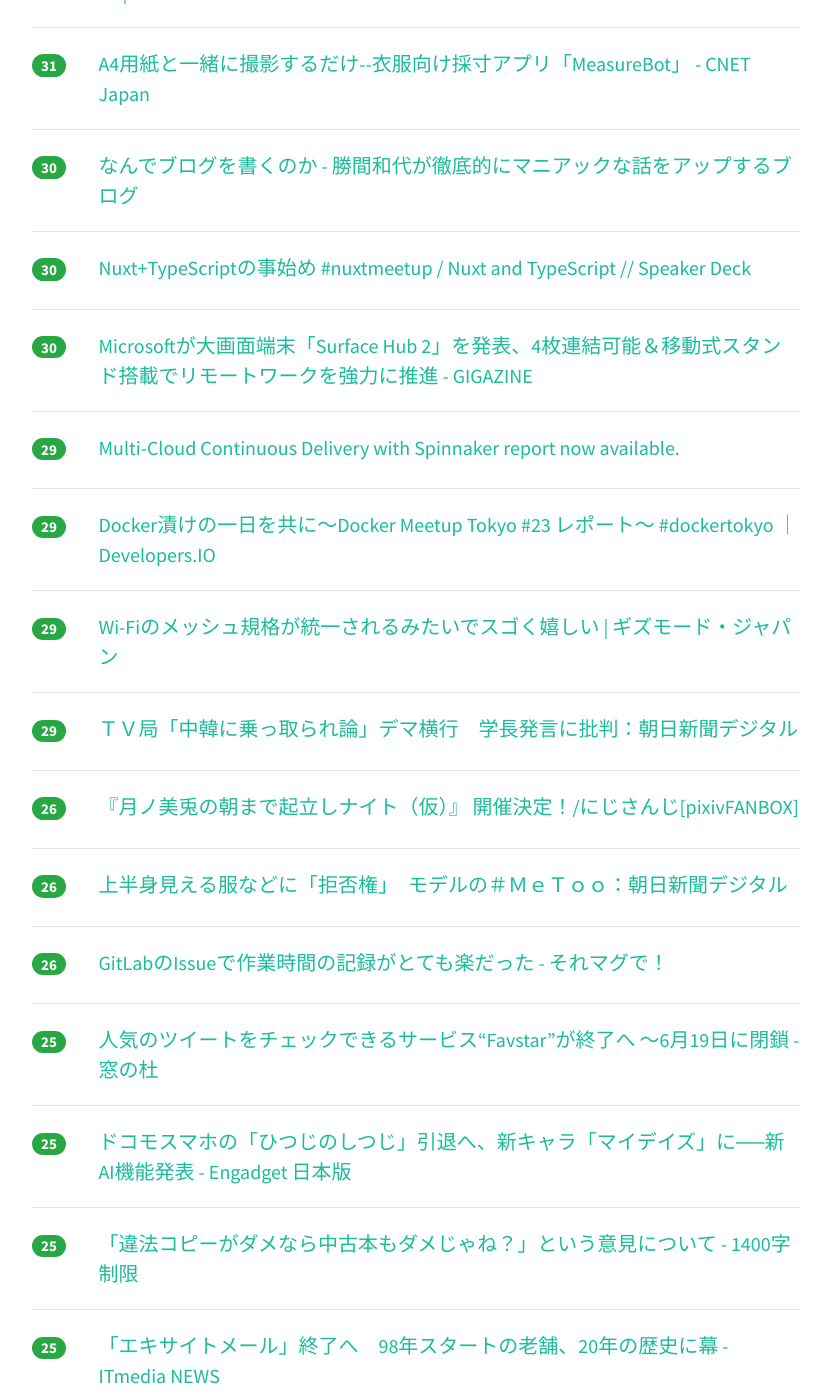
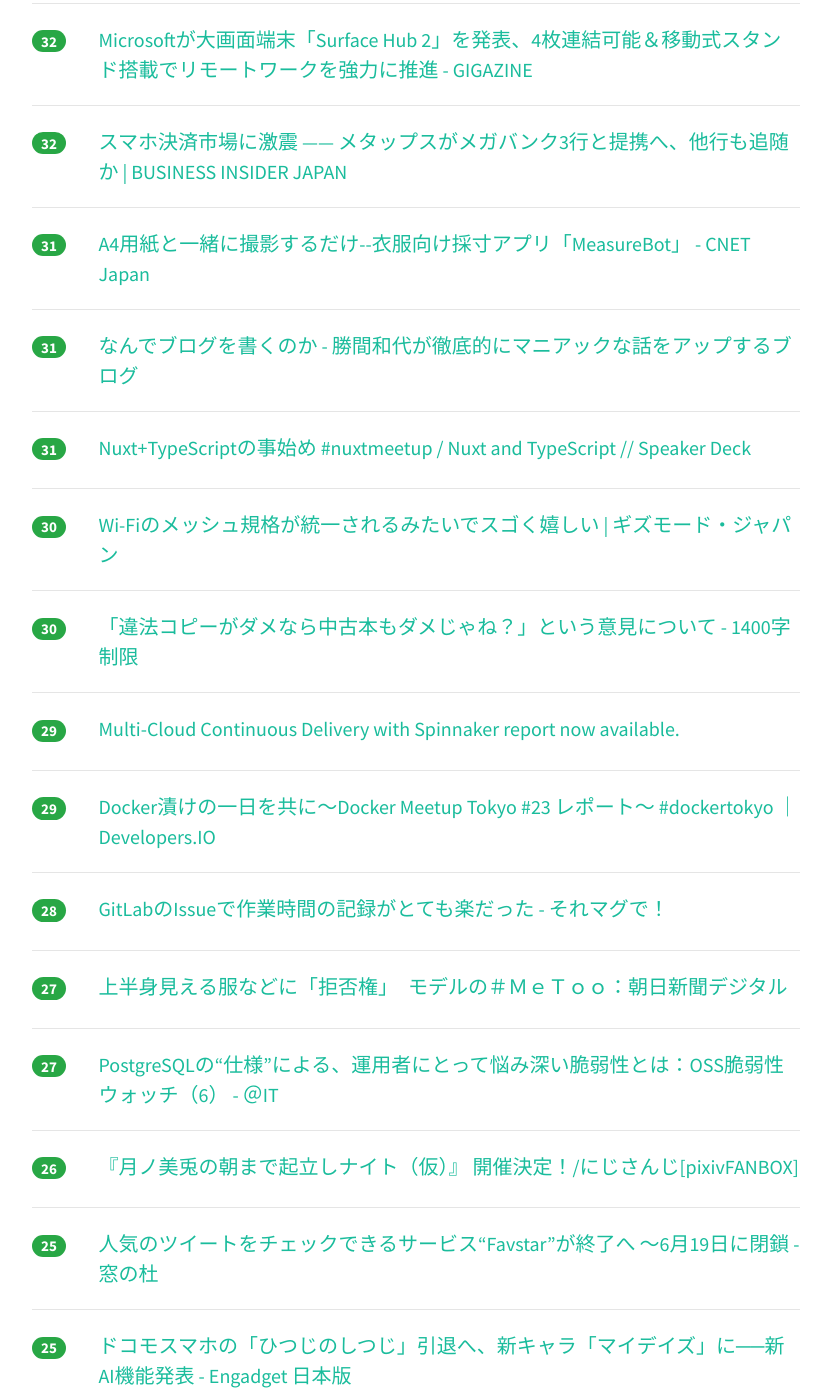
Before and after one commit to yatta47/hatena-matome-site, a Jekyll site: the page built from _posts/2018-05-16-hatena.md, in a window 1280 px wide and 1400 px high, scrolled down 3931 px. Shown: the whole window, without its empty margins (224-1055 px from the left). Built offline with Jekyll 4.4.1, drawn with Linux system fonts in a browser that asks for light colours; nearby versions of some CDN libraries; some of the changed text lies outside the part shown.

Commit message:
Updated 2018-05-16

```diff
--- a/_posts/2018-05-16-hatena.md
+++ b/_posts/2018-05-16-hatena.md
@@ -1,48 +1,53 @@
 ---
 layout: post
 title:  "2018-05-16 はてぶIT"
-date:   2018-05-16 22:02:00
+date:   2018-05-16 23:01:38
 tags: [it-hotentry]
 ---
-69 件のデータあり
+71 件のデータあり
 
 <hr><div class="row">
-<div class="col-1"><span class="badge badge-pill badge-success h2">800</span></div>
+<div class="col-1"><span class="badge badge-pill badge-success h2">850</span></div>
 <div class="col-11"><a href='https://r25.jp/article/545051307150263563' target='_blank'>限界まで使え。“世界の前澤”が語る「お金を増やす方法」はシンプルだった｜新R25 - 世の中がわかるジブンもいい。</a></div>
 </div>
 <hr>
 <div class="row">
-<div class="col-1"><span class="badge badge-pill badge-success h2">686</span></div>
+<div class="col-1"><span class="badge badge-pill badge-success h2">751</span></div>
 <div class="col-11"><a href='http://tkybpp.hatenablog.com/entry/2018/05/16/073000' target='_blank'>【翻訳】「シリコンバレーから生まれた最高の文書」と絶賛されたNetflixのカルチャーガイド全文 - BppLOG</a></div>
 </div>
 <hr>
 <div class="row">
-<div class="col-1"><span class="badge badge-pill badge-success h2">320</span></div>
+<div class="col-1"><span class="badge badge-pill badge-success h2">326</span></div>
 <div class="col-11"><a href='https://qiita.com/KSRG_Miyabi/items/2a3b5bdca464ec1154d7' target='_blank'>キズナアイとねこますの声を入れ替える機械学習をした - Qiita</a></div>
 </div>
 <hr>
 <div class="row">
-<div class="col-1"><span class="badge badge-pill badge-success h2">302</span></div>
+<div class="col-1"><span class="badge badge-pill badge-success h2">304</span></div>
 <div class="col-11"><a href='https://anond.hatelabo.jp/20180515224704' target='_blank'>中古本って、作者にお金は入らないよね？　 無断アップロードも、作者にお..</a></div>
 </div>
 <hr>
 <div class="row">
-<div class="col-1"><span class="badge badge-pill badge-success h2">258</span></div>
+<div class="col-1"><span class="badge badge-pill badge-success h2">294</span></div>
 <div class="col-11"><a href='http://www.itmedia.co.jp/news/articles/1805/16/news026.html' target='_blank'>「ねえグーグル、アレクサって知ってる？」　2歳児、「Google Home」「Amazon Echo」と仲良しになる - ITmedia NEWS</a></div>
 </div>
 <hr>
 <div class="row">
-<div class="col-1"><span class="badge badge-pill badge-success h2">171</span></div>
+<div class="col-1"><span class="badge badge-pill badge-success h2">184</span></div>
 <div class="col-11"><a href='https://anond.hatelabo.jp/20180516094319' target='_blank'>AIが人間を殺処分するべきとか言い出したらどうするんだろうなほんと</a></div>
 </div>
 <hr>
 <div class="row">
-<div class="col-1"><span class="badge badge-pill badge-success h2">161</span></div>
+<div class="col-1"><span class="badge badge-pill badge-success h2">172</span></div>
 <div class="col-11"><a href='http://gendai.ismedia.jp/articles/-/55668' target='_blank'>麻生大臣が致命的な「問題発言」を繰り返す理由が分かった（原田 隆之） | 現代ビジネス | 講談社（1/4）</a></div>
 </div>
 <hr>
 <div class="row">
-<div class="col-1"><span class="badge badge-pill badge-success h2">115</span></div>
+<div class="col-1"><span class="badge badge-pill badge-success h2">118</span></div>
+<div class="col-11"><a href='http://delete-all.hatenablog.com/entry/2018/05/16/124844' target='_blank'>Hagex氏と株式会社はてなへ殴り込みにきました。 - Everything you've ever Dreamed</a></div>
+</div>
+<hr>
+<div class="row">
+<div class="col-1"><span class="badge badge-pill badge-success h2">117</span></div>
 <div class="col-11"><a href='https://speakerdeck.com/chie8842/ji-jie-xue-xi-depuroiwozhi-erukontenaji-shu' target='_blank'>機械学習デプロイを支えるコンテナ技術 // Speaker Deck</a></div>
 </div>
 <hr>
@@ -52,12 +57,7 @@ tags: [it-hotentry]
 </div>
 <hr>
 <div class="row">
-<div class="col-1"><span class="badge badge-pill badge-success h2">102</span></div>
-<div class="col-11"><a href='http://delete-all.hatenablog.com/entry/2018/05/16/124844' target='_blank'>Hagex氏と株式会社はてなへ殴り込みにきました。 - Everything you've ever Dreamed</a></div>
-</div>
-<hr>
-<div class="row">
-<div class="col-1"><span class="badge badge-pill badge-success h2">101</span></div>
+<div class="col-1"><span class="badge badge-pill badge-success h2">107</span></div>
 <div class="col-11"><a href='http://tech.nikkeibp.co.jp/atcl/nxt/column/18/00001/00469/?P=3' target='_blank'>カドカワ川上量生社長が語る、サイトブロッキングの必要性（3ページ目） | 日経 xTECH（クロステック）</a></div>
 </div>
 <hr>
@@ -77,12 +77,17 @@ tags: [it-hotentry]
 </div>
 <hr>
 <div class="row">
+<div class="col-1"><span class="badge badge-pill badge-success h2">61</span></div>
+<div class="col-11"><a href='http://news.nicovideo.jp/watch/nw3519966' target='_blank'>漫画村等に実施されたブロッキングの“脆弱性”にプログラマー小飼弾氏が解説「まともなサイトもブロックの対象に」 | ニコニコニュース</a></div>
+</div>
+<hr>
+<div class="row">
 <div class="col-1"><span class="badge badge-pill badge-success h2">53</span></div>
 <div class="col-11"><a href='https://tjo.hatenablog.com/entry/2018/05/15/193000' target='_blank'>「データを集める前にデータ分析責任者（データサイエンティスト）を雇うべき」理由とは - 六本木で働くデータサイエンティストのブログ</a></div>
 </div>
 <hr>
 <div class="row">
-<div class="col-1"><span class="badge badge-pill badge-success h2">51</span></div>
+<div class="col-1"><span class="badge badge-pill badge-success h2">52</span></div>
 <div class="col-11"><a href='http://teineini.net/20180515-evernote-tukaikata/' target='_blank'>Evernote歴8年の私のイマの使い方</a></div>
 </div>
 <hr>
@@ -102,18 +107,23 @@ tags: [it-hotentry]
 </div>
 <hr>
 <div class="row">
-<div class="col-1"><span class="badge badge-pill badge-success h2">45</span></div>
+<div class="col-1"><span class="badge badge-pill badge-success h2">46</span></div>
 <div class="col-11"><a href='https://www.j-cast.com/2018/05/15328701.html?p=all' target='_blank'>全文表示 | 乗客名が「ガイコクジン様」　日本交通系配車アプリ「不適切な表現」で謝罪 : J-CASTニュース</a></div>
-</div>
-<hr>
-<div class="row">
-<div class="col-1"><span class="badge badge-pill badge-success h2">45</span></div>
-<div class="col-11"><a href='http://news.nicovideo.jp/watch/nw3519966' target='_blank'>漫画村等に実施されたブロッキングの“脆弱性”にプログラマー小飼弾氏が解説「まともなサイトもブロックの対象に」 | ニコニコニュース</a></div>
 </div>
 <hr>
 <div class="row">
 <div class="col-1"><span class="badge badge-pill badge-success h2">41</span></div>
 <div class="col-11"><a href='https://note.mu/lotus/n/nc3996da39773' target='_blank'>約4万RTされた「サクッと飲食店を決るアプリ」を作ろうと思った理由｜ren@プロダクトメイカー｜note</a></div>
+</div>
+<hr>
+<div class="row">
+<div class="col-1"><span class="badge badge-pill badge-success h2">41</span></div>
+<div class="col-11"><a href='https://togetter.com/li/1227666' target='_blank'>ボタン電池の廃棄方法とその矛盾 - Togetter</a></div>
+</div>
+<hr>
+<div class="row">
+<div class="col-1"><span class="badge badge-pill badge-success h2">41</span></div>
+<div class="col-11"><a href='http://www.atmarkit.co.jp/ait/articles/1805/16/news016.html' target='_blank'>「スマートスピーカー」の中にある「人工知能」は何をしているのか、作り方から理解する：ものになるモノ、ならないモノ（77） - ＠IT</a></div>
 </div>
 <hr>
 <div class="row">
@@ -123,21 +133,16 @@ tags: [it-hotentry]
 <hr>
 <div class="row">
 <div class="col-1"><span class="badge badge-pill badge-success h2">40</span></div>
-<div class="col-11"><a href='http://www.atmarkit.co.jp/ait/articles/1805/16/news016.html' target='_blank'>「スマートスピーカー」の中にある「人工知能」は何をしているのか、作り方から理解する：ものになるモノ、ならないモノ（77） - ＠IT</a></div>
+<div class="col-11"><a href='https://www.publickey1.jp/blog/18/fusefuse_openux.html' target='_blank'>モバイルネイティブアプリ開発ツールのFUSE、製品全体を「Fuse Open」としてオープンソースで公開。UXをマークアップで迅速に開発可能 － Publickey</a></div>
 </div>
 <hr>
 <div class="row">
 <div class="col-1"><span class="badge badge-pill badge-success h2">39</span></div>
-<div class="col-11"><a href='https://www.publickey1.jp/blog/18/fusefuse_openux.html' target='_blank'>モバイルネイティブアプリ開発ツールのFUSE、製品全体を「Fuse Open」としてオープンソースで公開。UXをマークアップで迅速に開発可能 － Publickey</a></div>
+<div class="col-11"><a href='https://www.asahi.com/articles/ASL5B6R5SL5BTIPE041.html' target='_blank'>ＴＶ局「中韓に乗っ取られ論」デマ横行　学長発言に批判：朝日新聞デジタル</a></div>
 </div>
 <hr>
 <div class="row">
 <div class="col-1"><span class="badge badge-pill badge-success h2">38</span></div>
-<div class="col-11"><a href='https://togetter.com/li/1227666' target='_blank'>ボタン電池の廃棄方法とその矛盾 - Togetter</a></div>
-</div>
-<hr>
-<div class="row">
-<div class="col-1"><span class="badge badge-pill badge-success h2">37</span></div>
 <div class="col-11"><a href='https://coliss.com/articles/freebies/free-font-corpmaru.html' target='_blank'>ロゴ丸フォントがかわいい！ロゴにも本文にもぴったり、少し丸めの日本語フリーフォント -コーポレート・ロゴ丸 | コリス</a></div>
 </div>
 <hr>
@@ -193,6 +198,11 @@ tags: [it-hotentry]
 <hr>
 <div class="row">
 <div class="col-1"><span class="badge badge-pill badge-success h2">32</span></div>
+<div class="col-11"><a href='https://gigazine.net/news/20180516-surface-hub-2/' target='_blank'>Microsoftが大画面端末「Surface Hub 2」を発表、4枚連結可能＆移動式スタンド搭載でリモートワークを強力に推進 - GIGAZINE</a></div>
+</div>
+<hr>
+<div class="row">
+<div class="col-1"><span class="badge badge-pill badge-success h2">32</span></div>
 <div class="col-11"><a href='https://www.businessinsider.jp/post-167429' target='_blank'>スマホ決済市場に激震 —— メタップスがメガバンク3行と提携へ、他行も追随か | BUSINESS INSIDER JAPAN</a></div>
 </div>
 <hr>
@@ -202,18 +212,23 @@ tags: [it-hotentry]
 </div>
 <hr>
 <div class="row">
-<div class="col-1"><span class="badge badge-pill badge-success h2">30</span></div>
+<div class="col-1"><span class="badge badge-pill badge-success h2">31</span></div>
 <div class="col-11"><a href='http://katsumakazuyo.hatenablog.com/entry/2018/05/15/223706' target='_blank'>なんでブログを書くのか - 勝間和代が徹底的にマニアックな話をアップするブログ</a></div>
 </div>
 <hr>
 <div class="row">
-<div class="col-1"><span class="badge badge-pill badge-success h2">30</span></div>
+<div class="col-1"><span class="badge badge-pill badge-success h2">31</span></div>
 <div class="col-11"><a href='https://speakerdeck.com/sue71/nuxt-and-typescript' target='_blank'>Nuxt+TypeScriptの事始め #nuxtmeetup / Nuxt and TypeScript // Speaker Deck</a></div>
 </div>
 <hr>
 <div class="row">
 <div class="col-1"><span class="badge badge-pill badge-success h2">30</span></div>
-<div class="col-11"><a href='https://gigazine.net/news/20180516-surface-hub-2/' target='_blank'>Microsoftが大画面端末「Surface Hub 2」を発表、4枚連結可能＆移動式スタンド搭載でリモートワークを強力に推進 - GIGAZINE</a></div>
+<div class="col-11"><a href='https://www.gizmodo.jp/2018/05/wifi-easymesh.html' target='_blank'>Wi-Fiのメッシュ規格が統一されるみたいでスゴく嬉しい | ギズモード・ジャパン</a></div>
+</div>
+<hr>
+<div class="row">
+<div class="col-1"><span class="badge badge-pill badge-success h2">30</span></div>
+<div class="col-11"><a href='http://yubais.hatenablog.com/entry/2018/05/16/171418' target='_blank'>「違法コピーがダメなら中古本もダメじゃね？」という意見について - 1400字制限</a></div>
 </div>
 <hr>
 <div class="row">
@@ -227,28 +242,23 @@ tags: [it-hotentry]
 </div>
 <hr>
 <div class="row">
-<div class="col-1"><span class="badge badge-pill badge-success h2">29</span></div>
-<div class="col-11"><a href='https://www.gizmodo.jp/2018/05/wifi-easymesh.html' target='_blank'>Wi-Fiのメッシュ規格が統一されるみたいでスゴく嬉しい | ギズモード・ジャパン</a></div>
+<div class="col-1"><span class="badge badge-pill badge-success h2">28</span></div>
+<div class="col-11"><a href='http://takuya-1st.hatenablog.jp/entry/2018/05/16/010110' target='_blank'>GitLabのIssueで作業時間の記録がとても楽だった - それマグで！</a></div>
 </div>
 <hr>
 <div class="row">
-<div class="col-1"><span class="badge badge-pill badge-success h2">29</span></div>
-<div class="col-11"><a href='https://www.asahi.com/articles/ASL5B6R5SL5BTIPE041.html' target='_blank'>ＴＶ局「中韓に乗っ取られ論」デマ横行　学長発言に批判：朝日新聞デジタル</a></div>
+<div class="col-1"><span class="badge badge-pill badge-success h2">27</span></div>
+<div class="col-11"><a href='https://www.asahi.com/articles/ASL4V4WBRL4VUCVL01N.html' target='_blank'>上半身見える服などに「拒否権」　モデルの＃ＭｅＴｏｏ：朝日新聞デジタル</a></div>
+</div>
+<hr>
+<div class="row">
+<div class="col-1"><span class="badge badge-pill badge-success h2">27</span></div>
+<div class="col-11"><a href='http://www.atmarkit.co.jp/ait/articles/1805/16/news010.html' target='_blank'>PostgreSQLの“仕様”による、運用者にとって悩み深い脆弱性とは：OSS脆弱性ウォッチ（6） - ＠IT</a></div>
 </div>
 <hr>
 <div class="row">
 <div class="col-1"><span class="badge badge-pill badge-success h2">26</span></div>
 <div class="col-11"><a href='https://www.pixiv.net/fanbox/creator/24113985/post/45773' target='_blank'>『月ノ美兎の朝まで起立しナイト（仮）』 開催決定！/にじさんじ[pixivFANBOX]</a></div>
-</div>
-<hr>
-<div class="row">
-<div class="col-1"><span class="badge badge-pill badge-success h2">26</span></div>
-<div class="col-11"><a href='https://www.asahi.com/articles/ASL4V4WBRL4VUCVL01N.html' target='_blank'>上半身見える服などに「拒否権」　モデルの＃ＭｅＴｏｏ：朝日新聞デジタル</a></div>
-</div>
-<hr>
-<div class="row">
-<div class="col-1"><span class="badge badge-pill badge-success h2">26</span></div>
-<div class="col-11"><a href='http://takuya-1st.hatenablog.jp/entry/2018/05/16/010110' target='_blank'>GitLabのIssueで作業時間の記録がとても楽だった - それマグで！</a></div>
 </div>
 <hr>
 <div class="row">
@@ -263,12 +273,12 @@ tags: [it-hotentry]
 <hr>
 <div class="row">
 <div class="col-1"><span class="badge badge-pill badge-success h2">25</span></div>
-<div class="col-11"><a href='http://yubais.hatenablog.com/entry/2018/05/16/171418' target='_blank'>「違法コピーがダメなら中古本もダメじゃね？」という意見について - 1400字制限</a></div>
+<div class="col-11"><a href='http://www.itmedia.co.jp/news/articles/1805/16/news102.html' target='_blank'>「エキサイトメール」終了へ　98年スタートの老舗、20年の歴史に幕 - ITmedia NEWS</a></div>
 </div>
 <hr>
 <div class="row">
 <div class="col-1"><span class="badge badge-pill badge-success h2">25</span></div>
-<div class="col-11"><a href='http://www.itmedia.co.jp/news/articles/1805/16/news102.html' target='_blank'>「エキサイトメール」終了へ　98年スタートの老舗、20年の歴史に幕 - ITmedia NEWS</a></div>
+<div class="col-11"><a href='http://www.itmedia.co.jp/news/articles/1805/16/news096.html' target='_blank'>“5Gの5倍”　100Gbpsの無線伝送、NTTが「OAM多重」で実現 - ITmedia NEWS</a></div>
 </div>
 <hr>
 <div class="row">
@@ -297,13 +307,13 @@ tags: [it-hotentry]
 </div>
 <hr>
 <div class="row">
-<div class="col-1"><span class="badge badge-pill badge-success h2">20</span></div>
-<div class="col-11"><a href='http://www.itmedia.co.jp/news/articles/1805/15/news102.html' target='_blank'>「長い間のご愛顧、ありがとうございました」　カシオ、デジカメ生産終了告知ページをオープン - ITmedia NEWS</a></div>
+<div class="col-1"><span class="badge badge-pill badge-success h2">21</span></div>
+<div class="col-11"><a href='http://xn--ch-0j3c365i5smxx6a.com/column.php?archive_id=40' target='_blank'>新卒派遣は負け組なのか？ 正社員になれない厳しい現実。｜-派遣会社チェキ-</a></div>
 </div>
 <hr>
 <div class="row">
 <div class="col-1"><span class="badge badge-pill badge-success h2">20</span></div>
-<div class="col-11"><a href='http://www.itmedia.co.jp/news/articles/1805/16/news096.html' target='_blank'>“5Gの5倍”　100Gbpsの無線伝送、NTTが「OAM多重」で実現 - ITmedia NEWS</a></div>
+<div class="col-11"><a href='http://www.itmedia.co.jp/news/articles/1805/15/news102.html' target='_blank'>「長い間のご愛顧、ありがとうございました」　カシオ、デジカメ生産終了告知ページをオープン - ITmedia NEWS</a></div>
 </div>
 <hr>
 <div class="row">
@@ -322,11 +332,6 @@ tags: [it-hotentry]
 </div>
 <hr>
 <div class="row">
-<div class="col-1"><span class="badge badge-pill badge-success h2">18</span></div>
-<div class="col-11"><a href='http://xn--ch-0j3c365i5smxx6a.com/column.php?archive_id=40' target='_blank'>新卒派遣は負け組なのか？ 正社員になれない厳しい現実。｜-派遣会社チェキ-</a></div>
-</div>
-<hr>
-<div class="row">
 <div class="col-1"><span class="badge badge-pill badge-success h2">17</span></div>
 <div class="col-11"><a href='https://togetter.com/li/1227917' target='_blank'>まなざし村というワードはもう使うべきではないという方とのやりとり。 - Togetter</a></div>
 </div>
@@ -342,8 +347,13 @@ tags: [it-hotentry]
 </div>
 <hr>
 <div class="row">
-<div class="col-1"><span class="badge badge-pill badge-success h2">13</span></div>
+<div class="col-1"><span class="badge badge-pill badge-success h2">15</span></div>
 <div class="col-11"><a href='http://konifar-zatsu.hatenadiary.jp/entry/2018/05/16/155727' target='_blank'>SlicesのCodelabが激アツだった - Konifar's ZATSU</a></div>
+</div>
+<hr>
+<div class="row">
+<div class="col-1"><span class="badge badge-pill badge-success h2">11</span></div>
+<div class="col-11"><a href='https://www.bloomberg.co.jp/news/articles/2018-05-16/P8T1ZI6S972B01' target='_blank'>新日鉄住金が日本製鉄に社名変更、来年４月－社長が午後会見へ - Bloomberg</a></div>
 </div>
 <hr>
 <div class="row">
```
